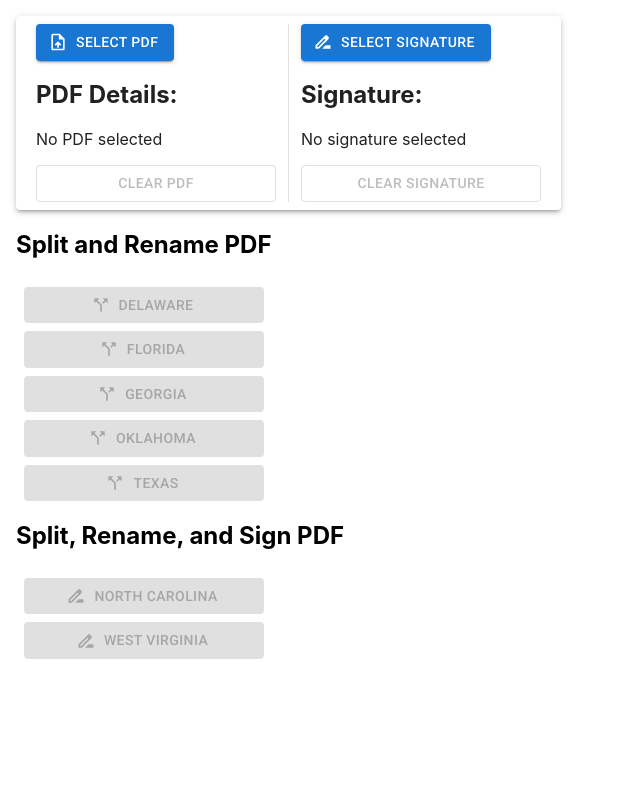
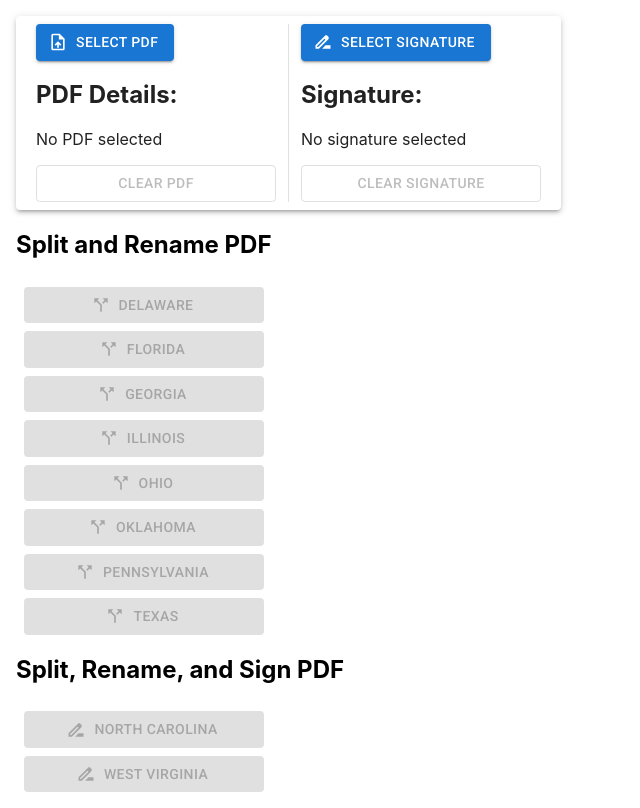
Before and after one commit to shayd3/co-ce-utility, a React (Create React App) app: page / in a window 1280 px wide. Shown: the top 808 px of the page, without its empty margins (0-640 px from the left). Built offline with nearby package versions, Linux system fonts and the light colour scheme.

Commit message:
init pa, il, oh

```diff
--- a/src/components/CertificateUtilityComponent.tsx
+++ b/src/components/CertificateUtilityComponent.tsx
@@ -27,10 +27,13 @@ const Input = styled('input')({
 const states: Record<string, StatePDF> = {
     'TX': new StatePDF("Texas", "TX", 38, 0, 0, 0, 0),
     'GA': new StatePDF("Georgia", "GA", 98, 0, 0, 0, 0),
-    'NC': new StatePDF("North Carolina", "NC", 20, 325, 405, 296, 30),
     'FL': new StatePDF("Florida", "FL", 5, 0, 0, 0, 0),
     'OK': new StatePDF("Oklahoma", "OK", 6, 0, 0, 0, 0),
     'DE': new StatePDF("Delaware", "DE", 6, 0, 0, 0, 0),
+    'IL': new StatePDF("Illinois", "IL", 6, 0, 0, 0, 0),
+    'OH': new StatePDF("Ohio", "OH", 6, 0, 0, 0, 0),
+    'PA': new StatePDF("Pennsylvania", "PA", 6, 0, 0, 0, 0),
+    'NC': new StatePDF("North Carolina", "NC", 20, 325, 405, 296, 30),
     'WV': new StatePDF("West Virginia", "WV", 34, 290, 271, 330, 20)
 }
 
@@ -338,8 +341,23 @@ class CertificateUtility extends Component<CertificateUtilityProps, CertificateU
                         </Button>
                     </Grid>
                     <Grid item>
+                        <Button variant="contained" startIcon={<CallSplit />} disabled={!this.state.document} onClick={() => this.onSplitPdfClick("IL")}>
+                            Illinois
+                        </Button>
+                    </Grid>
+                    <Grid item>
+                        <Button variant="contained" startIcon={<CallSplit />} disabled={!this.state.document} onClick={() => this.onSplitPdfClick("OH")}>
+                            Ohio
+                        </Button>
+                    </Grid>
+                    <Grid item>
                         <Button variant="contained" startIcon={<CallSplit />} disabled={!this.state.document} onClick={() => this.onSplitPdfClick("OK")}>
                             Oklahoma
+                        </Button>
+                    </Grid>
+                    <Grid item>
+                        <Button variant="contained" startIcon={<CallSplit />} disabled={!this.state.document} onClick={() => this.onSplitPdfClick("PA")}>
+                            Pennsylvania
                         </Button>
                     </Grid>
                     <Grid item>
```
